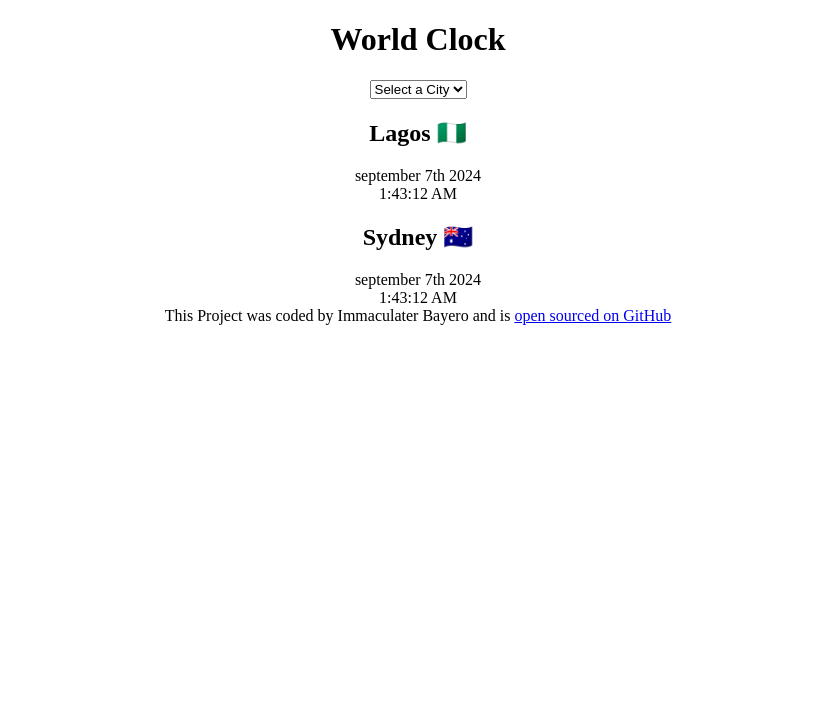
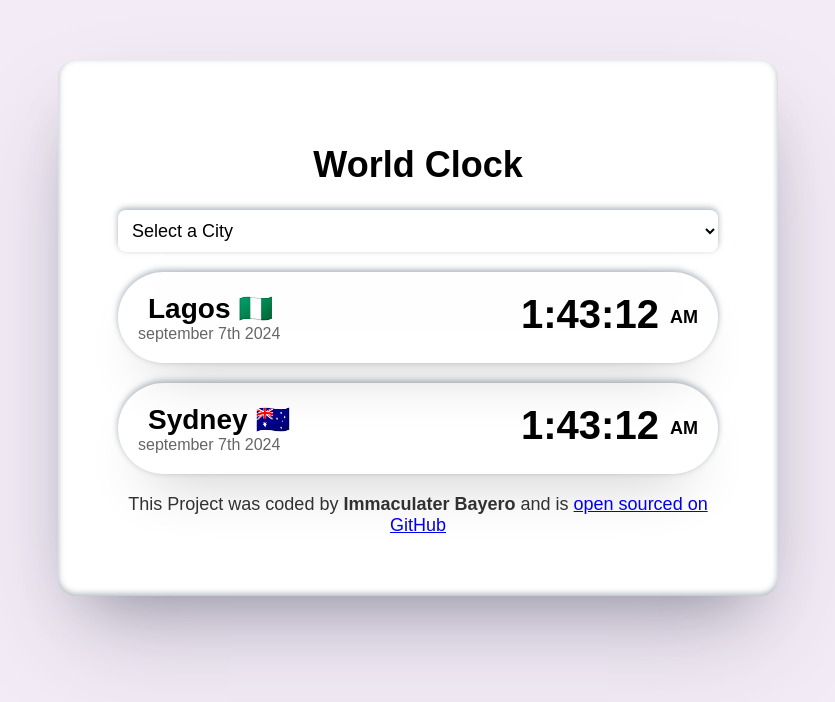
Before and after one commit to Immaculater/world-clock, a plain HTML site: page index.html in a window 1280 px wide. Shown: the whole page, without its empty margins (222-1057 px from the left). Drawn offline with Linux system fonts and the light colour scheme.

Commit message:
added basic css

```diff
--- a/css/styles.css
+++ b/css/styles.css
@@ -1,3 +1,67 @@
 body {
+background-color: rgba(152, 89, 184, 0.113);
+
+}
+
+h1 {
+font-size: 36px;
 text-align: center;
 }
+
+h2 {
+margin: 0 10px;
+font-size: 28px;
+}
+select {
+background: rgba(252, 252, 252, 0.113);
+box-shadow: #32325d40 0px 50px 100px -20px, rgba(0, 0, 0, 0.3) 0px 30px 60px -30px, rgba(10, 37, 64, 0.35) 0px -2px 6px 0px;
+display: block;
+font-size: 18px;
+width: 100%;
+padding: 10px;
+border-radius: 8px;
+border: none;
+
+}
+.container {
+background: #fff;
+box-shadow: rgba(50, 50, 93, 0.25) 0px 50px 100px -20px, rgba(0, 0, 0, 0.3) 0px 30px 60px -30px, rgba(10, 37, 64, 0.35) 0px -2px 6px 0px inset;
+border-radius: 18px;
+font-family: sans-serif;
+margin: 60px auto;
+max-width: 600px;
+padding: 60px;
+}
+
+
+.cities {
+display: flex;
+justify-content: space-between;
+padding: 20px;
+margin: 20px 0;
+border: none;
+border-radius: 50px;
+box-shadow: #ebebef00 0px 50px 100px -20px, rgba(0, 0, 0, 0.3) 0px 30px 60px -30px, rgba(10, 37, 64, 0.35) 0px -2px 6px 0px;
+
+}
+
+.time {
+font-size: 40px;
+font-family: sans-serif;
+font-weight: 600;
+}
+
+.date {
+opacity: 0.6;
+}
+.time small {
+vertical-align: middle;
+line-height: 36px;
+font-size: 18px;
+}
+
+footer {
+  text-align: center;
+  font-size: 18px;
+  color: rgba(0, 0, 0, 0.8);
+}
--- a/index.html
+++ b/index.html
@@ -18,19 +18,22 @@
       </select>
 
       <div class="cities">
-        <h2>Lagos 🇳🇬</h2>
-        <div class="date">september 7th 2024</div>
-        <div class="time">1:43:12 AM</div>
+        <div>
+          <h2>Lagos 🇳🇬</h2>
+          <div class="date">september 7th 2024</div>
+        </div>
+        <div class="time">1:43:12 <small>AM</small></div>
       </div>
-
       <div class="cities">
-        <h2>Sydney 🇦🇺</h2>
-        <div class="date">september 7th 2024</div>
-        <div class="time">1:43:12 AM</div>
+        <div>
+          <h2>Sydney 🇦🇺</h2>
+          <div class="date">september 7th 2024</div>
+        </div>
+        <div class="time">1:43:12 <small>AM</small></div>
       </div>
 
       <footer>
-        This Project was coded by Immaculater Bayero and is
+        This Project was coded by <strong>Immaculater Bayero</strong> and is
         <a href="https://github.com/Immaculater/world-clock" target="_blank"
           >open sourced on GitHub</a
         >
```
